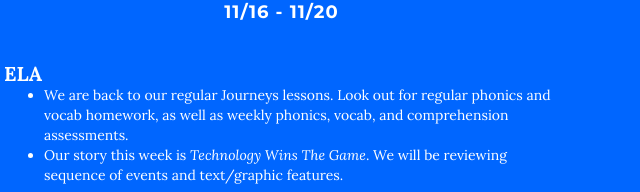
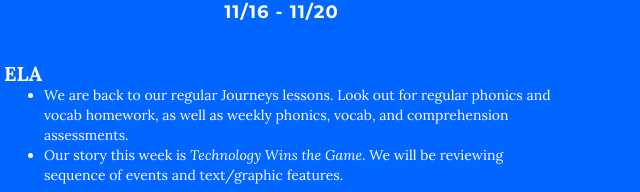
Before and after one commit to kevinatown/Idlewild302, a plain HTML site: page index.html in a window 1280 px wide. Shown: the part 1572-1764 px from the top of the page, 66-706 px from the left. Drawn offline with Linux system fonts and the light colour scheme; some packages are replaced by stand-ins of ours.

Commit message:
11/16 - 11/20 update 2

```diff
--- a/index.html
+++ b/index.html
@@ -148,7 +148,7 @@
                         <p style="Text-align:left; margin-bottom:-5px;"><b>ELA</b>
                         <ul style="Text-align:left;">
                             <li>We are back to our regular Journeys lessons. Look out for regular phonics and vocab homework, as well as weekly phonics, vocab, and comprehension assessments.</li>
-                            <li>Our story this week is <i>Technology Wins The Game</i>. We will be reviewing sequence of events and text/graphic features.</li>
+                            <li>Our story this week is <i>Technology Wins the Game</i>. We will be reviewing sequence of events and text/graphic features.</li>
                         </ul>
                         <p style="Text-align:left; margin-bottom:-5px;"><b>Math</b>
                         <ul style="Text-align:left;">
```
